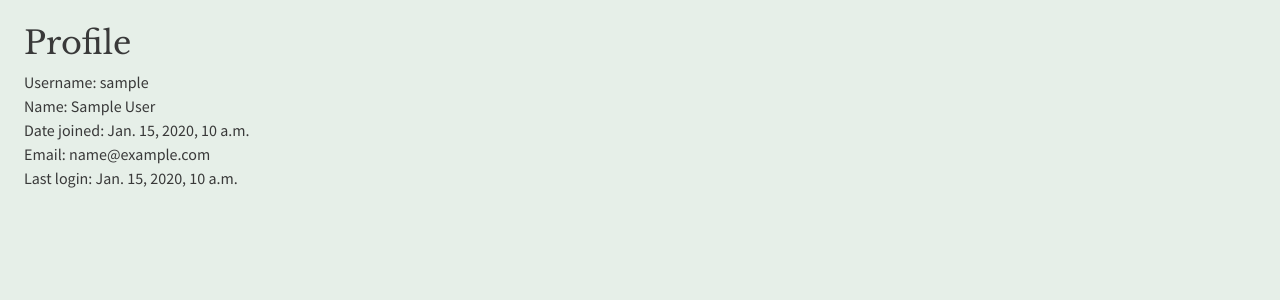
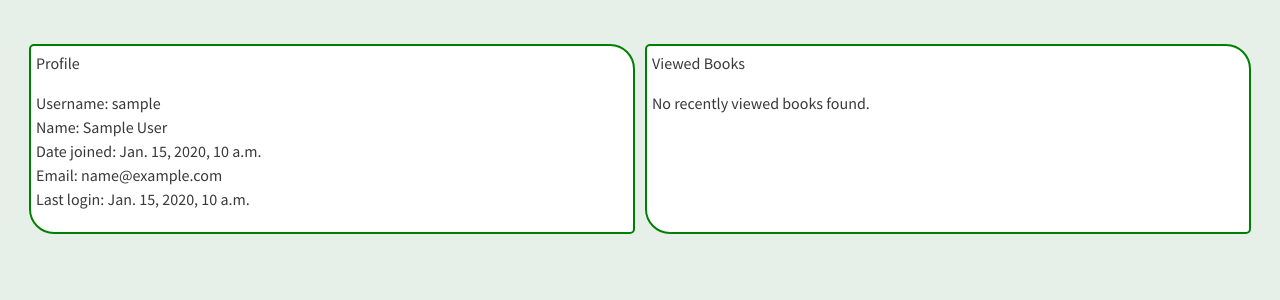
Before and after one commit to victor-aunon/django-bookr, a Django app: page /accounts/profile/ in a window 1280 px wide. Shown: the part 100-400 px from the top of the page. Run offline with Django 4.2, Linux system fonts and the light colour scheme; a user stored in the database is signed in; tables that the repository leaves empty hold one stand-in row (values such as "Sample post"); some libraries are stand-ins or nearby versions.

Commit message:
store the last books viewed during the session

```diff
--- a/bookr/static/main.css
+++ b/bookr/static/main.css
@@ -16,3 +16,19 @@ h1, h2, h3, h4, h5, h6 {
 .navbar-brand > img {
   height: 60px;
 }
+
+.flexrow {
+  display: flex;
+}
+
+.flexrow > div {
+  flex: 1;
+}
+
+.infocell {
+  border: 2px solid green;
+  border-radius: 5px 25px;
+  background-color: white;
+  padding: 5px;
+  margin: 20px 5px 5px 5px;
+}
--- a/bookr/templates/profile.html
+++ b/bookr/templates/profile.html
@@ -4,9 +4,12 @@
   Bookr
 {% endblock %}
 
+{% block heading %}Profile{% endblock %}
+
 {% block content %}
-  <h2>Profile</h2>
-  <div>
+<div class="flexrow">
+  <div class="infocell">
+    <p>Profile</p>
     <p>
       Username: {{ request.user.username }}
       <br />
@@ -19,4 +22,16 @@
       Last login: {{ request.user.last_login }}
     </p>
   </div>
+  <div class="infocell">
+    <p>Viewed Books</p>
+    <p>
+      {% for book_id, book_title in request.session.viewed_books %}
+        <a href="/books/{{ book_id }}">{{ book_title }}</a>
+        <br />
+      {% empty %}
+        No recently viewed books found.
+      {% endfor %}
+    </p>
+  </div>
+</div>
 {% endblock %}
```
Also changed, not shown: bookr/reviews/views.py (+13 -0 lines).
